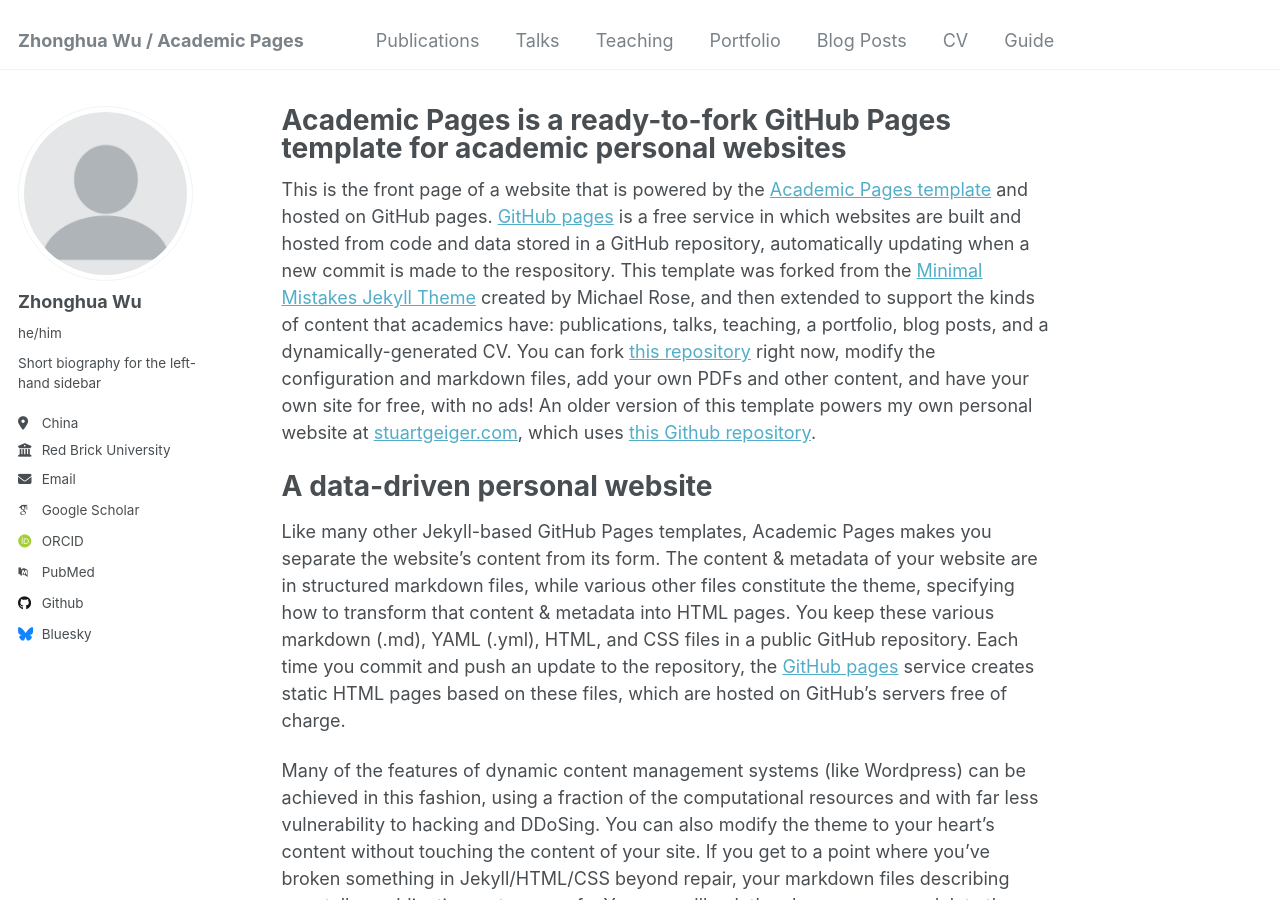
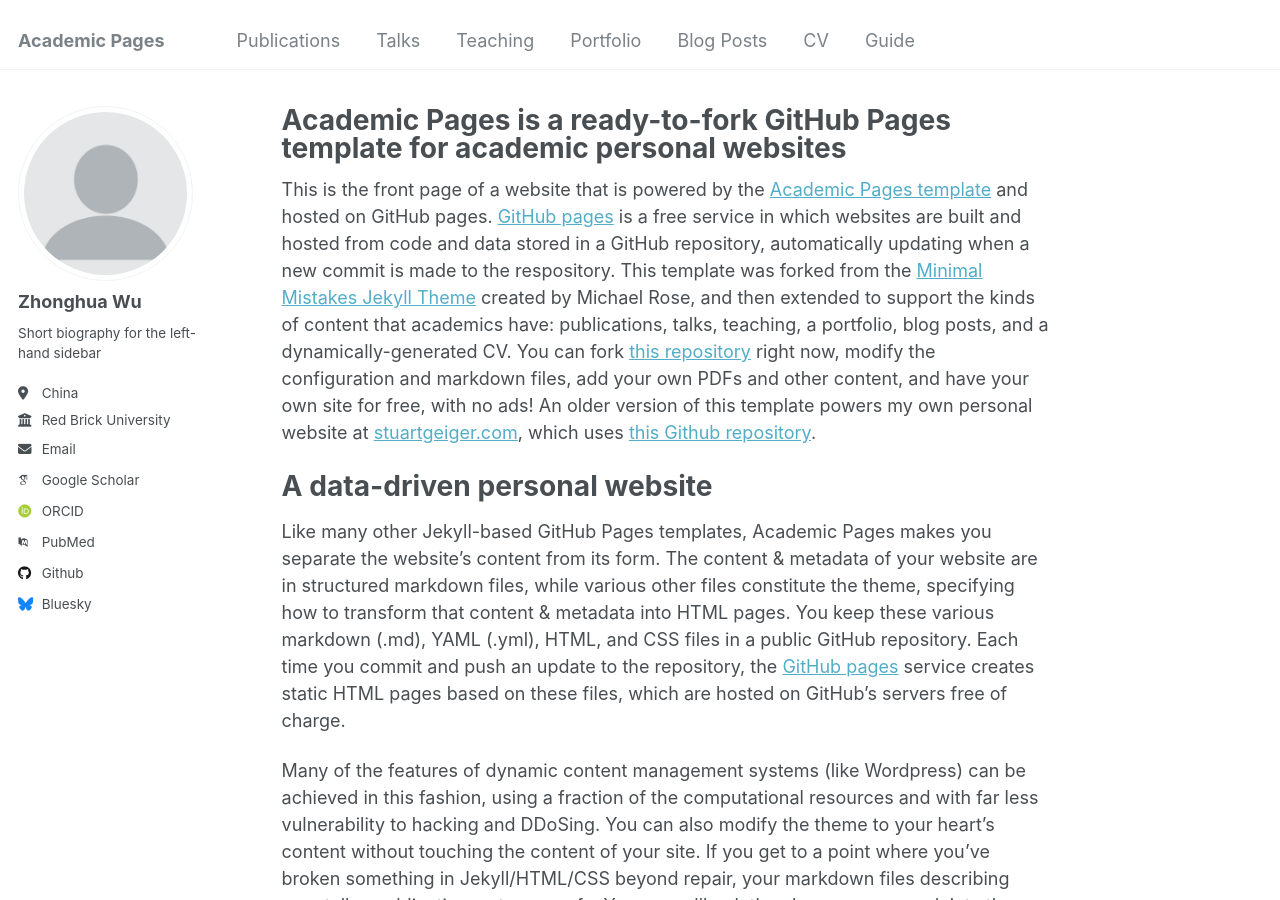
Before and after one commit to wuxhua/wuxhua.github.io, a Jekyll site: the page built from _pages/about.md, in a window 1280 px wide and 900 px high. Built offline with Jekyll 4.4.1, drawn with Linux system fonts in a browser that asks for light colours; some web fonts are replaced.

Commit message:
Update _config.yml

```diff
--- a/_config.yml
+++ b/_config.yml
@@ -8,7 +8,7 @@
 
 # Basic Site Settings
 locale                   : "en-CN"
-title                    : "Zhonghua Wu / Academic Pages"
+title                    : "Academic Pages"
 title_separator          : "-"
 name                     : &name "Zhonghua Wu"
 description              : &description "personal description"
@@ -23,7 +23,7 @@ author:
   # Biographic information
   avatar           : "profile.png"
   name             : "Zhonghua Wu"
-  pronouns         : "he/him"  # example: "she/her"
+  pronouns         : # example: "she/her"
   bio              : "Short biography for the left-hand sidebar"
   location         : "China"
   employer         : "Red Brick University"
```
